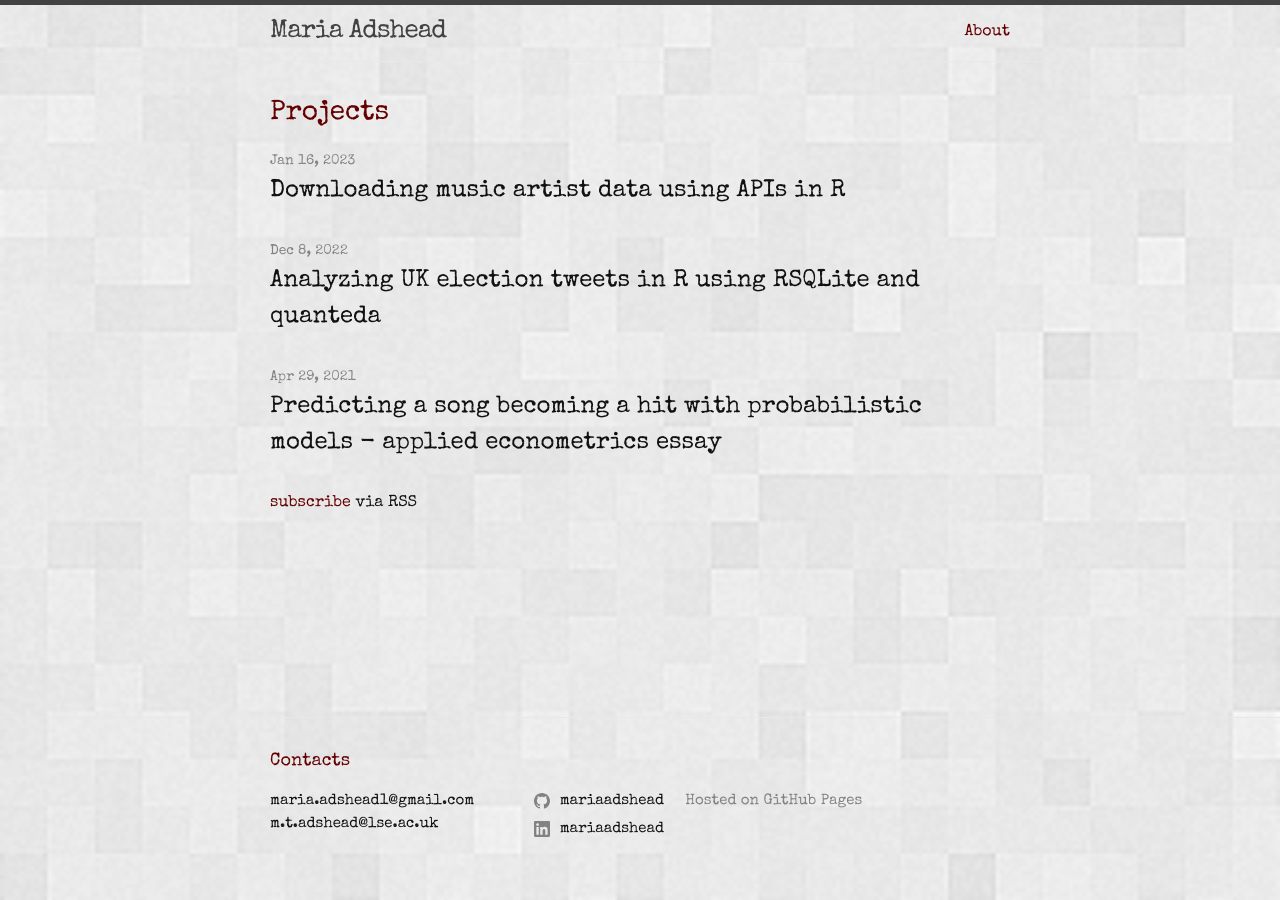
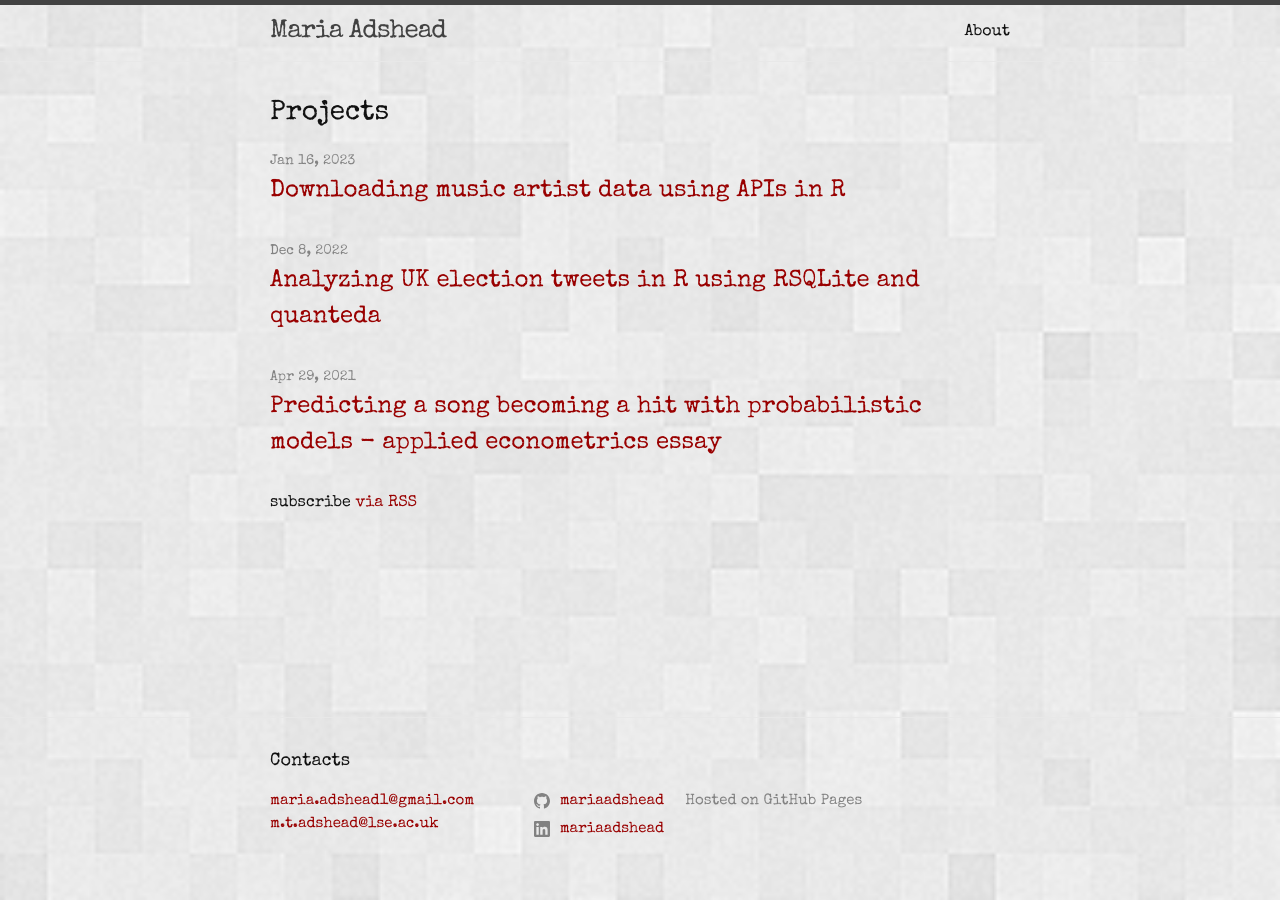
Before and after one commit to mariaadshead/mariaadshead.github.io, a Jekyll site: the page built from docs/index.markdown, in a window 1280 px wide. Built offline with Jekyll 4.4.1, drawn with Linux system fonts in a browser that asks for light colours; some web fonts are replaced.

Commit message:
Update minima.scss

```diff
--- a/docs/_sass/minima.scss
+++ b/docs/_sass/minima.scss
@@ -11,9 +11,9 @@ $base-line-height: 1.5 !default;
 
 $spacing-unit:     30px !default;
 
-$text-color:       #660000 !default;
+$text-color:       #111 !default;
 $background-color: #fdfdfd !default;
-$brand-color:      #111 !default;
+$brand-color:      #990000 !default;
 $header-color:     #990000 !default;
 
 $grey-color:       #828282 !default;
```
